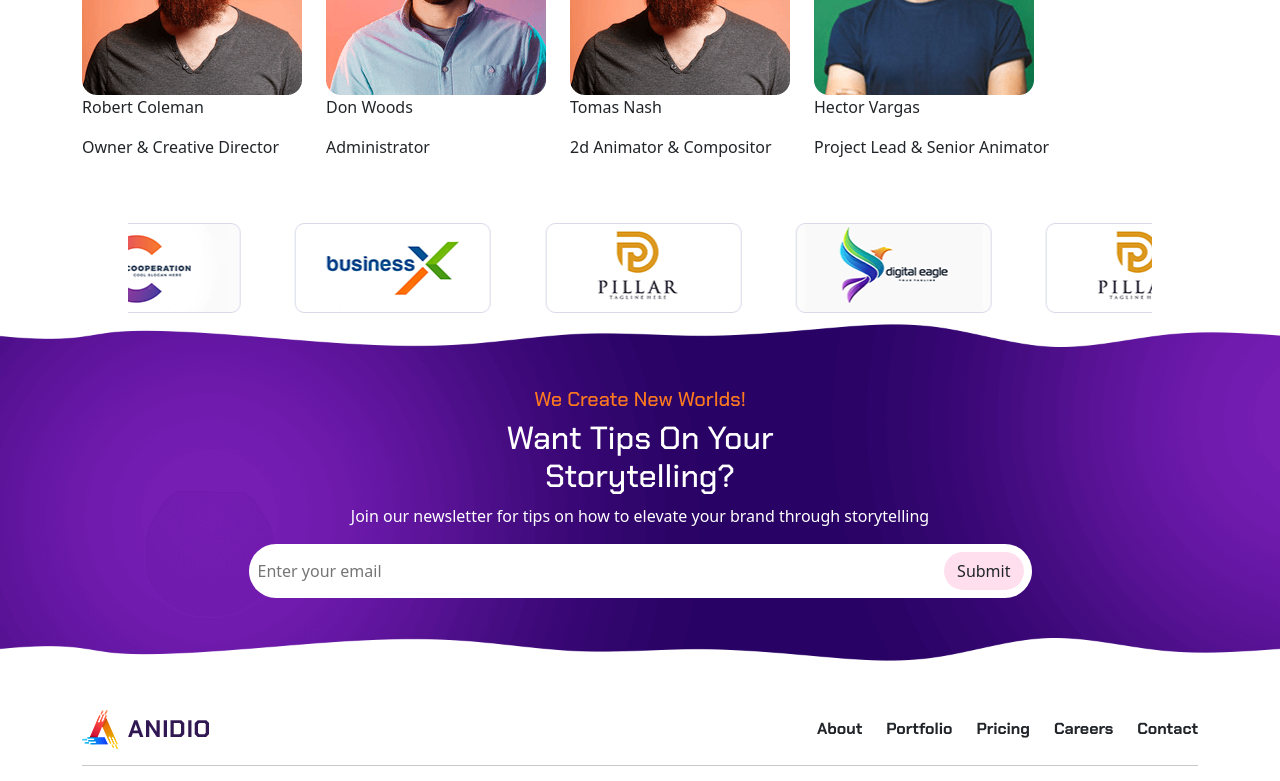
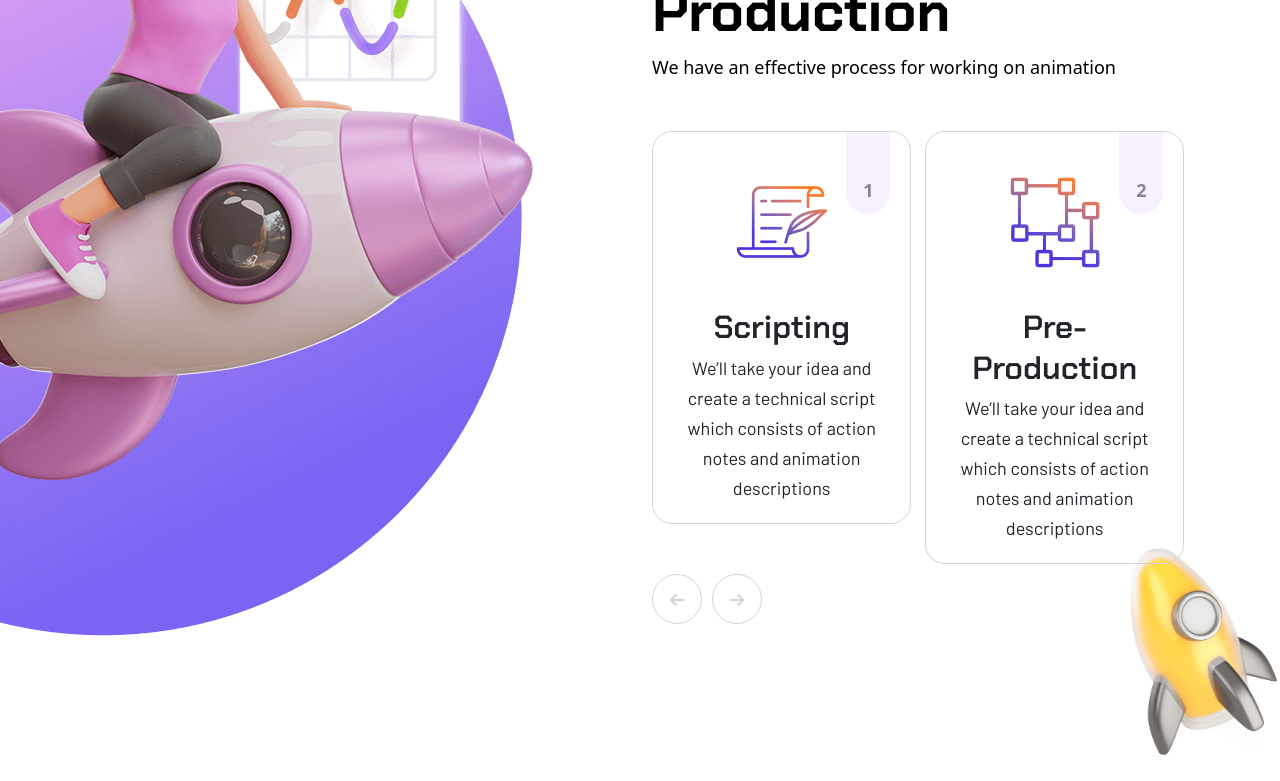
Before and after one commit to IvanTorzoni/proj-html-vuejs, a Vue app: page / in a window 1280 px wide. Shown: the part 3820-4601 px from the top of the page. Built offline with nearby package versions, Linux system fonts and the light colour scheme.

Commit message:
feat: added graphic part to our process section (logic is WIP)

```diff
--- a/src/pages/HomePage.vue
+++ b/src/pages/HomePage.vue
@@ -25,6 +25,7 @@ export default {
 
     <AppFacts />
 
+    <!-- Work Section -->
     <section class="work-section pt-120">
         <div class="container">
             <div class="container">
@@ -46,7 +47,7 @@ export default {
                     <div class="col-lg-6 col-md-6 wow fadeInUp" data-wow-delay="0.2s"
                         style="visibility: visible; animation-delay: 0.2s; animation-name: fadeInUp;">
                         <div class="work-thumb">
-                            <img src="../assets/Img/main-img//work1.png" alt="work-img">
+                            <img src="../assets/Img/main-img/work1.png" alt="work-img">
                             <div class="video-overlay">
                                 <a href="https://www.youtube.com/watch?v=sNub3X8fHew" class="video-btn">
                                     <i class="fas fa-play"></i>
@@ -57,7 +58,7 @@ export default {
                     <div class="col-lg-6 col-md-6 wow fadeInUp" data-wow-delay="0.4s"
                         style="visibility: visible; animation-delay: 0.4s; animation-name: fadeInUp;">
                         <div class="work-thumb">
-                            <img src="../assets/Img/main-img//work2.png" alt="work-img">
+                            <img src="../assets/Img/main-img/work2.png" alt="work-img">
                             <div class="video-overlay">
                                 <a href="https://www.youtube.com/watch?v=sNub3X8fHew" class="video-btn">
                                     <i class="fas fa-play"></i>
@@ -68,7 +69,7 @@ export default {
                     <div class="col-lg-6 col-md-6 wow fadeInUp" data-wow-delay="0.6s"
                         style="visibility: visible; animation-delay: 0.6s; animation-name: fadeInUp;">
                         <div class="work-thumb">
-                            <img src="../assets/Img/main-img//work3.png" alt="work-img">
+                            <img src="../assets/Img/main-img/work3.png" alt="work-img">
                             <div class="video-overlay">
                                 <a href="https://www.youtube.com/watch?v=sNub3X8fHew" class="video-btn">
                                     <i class="fas fa-play"></i>
@@ -79,7 +80,7 @@ export default {
                     <div class="col-lg-6 col-md-6 wow fadeInUp" data-wow-delay="0.8s"
                         style="visibility: visible; animation-delay: 0.8s; animation-name: fadeInUp;">
                         <div class="work-thumb">
-                            <img src="../assets/Img/main-img//work4.png" alt="work-img">
+                            <img src="../assets/Img/main-img/work4.png" alt="work-img">
                             <div class="video-overlay">
                                 <a href="https://www.youtube.com/watch?v=sNub3X8fHew" class="video-btn">
                                     <i class="fas fa-play"></i>
@@ -99,7 +100,90 @@ export default {
         </div>
     </section>
 
-    <h2>process</h2>
+    <!-- Process Section -->
+    <section class="process-section pt-120 pb-120">
+        <div class="container">
+            <div class="row align-items-center justify-content-between flex-row-reverse">
+                <div class="col-xl-6">
+                    <div class="process-content">
+                        <div class="section-header wow fadeInDown" data-wow-delay="0.3s"
+                            style="visibility: visible; animation-delay: 0.3s; animation-name: fadeInDown;">
+                            <h5 class="section-cete">
+                                Our Process
+                            </h5>
+                            <h2 class="section-title">
+                                Our Process for Your
+                                Animation Production
+                            </h2>
+                            <p>
+                                We have an effective process for working on animation
+                            </p>
+                        </div>
+                        <div class="process-slider owl-theme owl-carousel owl-loaded owl-drag">
+
+                            <div class="owl-stage-outer">
+                                <div class="owl-stage">
+                                    <div class="owl-item">
+                                        <div class="process-items">
+                                            <div class="thumb">
+                                                <img src="../assets/Img/main-img/process1.png" alt="process-img">
+                                            </div>
+                                            <div class="process-content">
+                                                <h4>
+                                                    <a href="#0">Scripting</a>
+                                                </h4>
+                                                <p>
+                                                    We’ll take your idea and create a technical script which consists of
+                                                    action notes and animation descriptions
+                                                </p>
+                                            </div>
+                                            <span class="badge">
+                                                1
+                                            </span>
+                                        </div>
+                                    </div>
+                                    <div class="owl-item">
+                                        <div class="process-items">
+                                            <div class="thumb">
+                                                <img src="../assets/Img/main-img/process2.png" alt="process-img">
+                                            </div>
+                                            <div class="process-content">
+                                                <h4>
+                                                    <a href="#0">Pre- Production</a>
+                                                </h4>
+                                                <p>
+                                                    We’ll take your idea and create a technical script which consists of
+                                                    action notes and animation descriptions
+                                                </p>
+                                            </div>
+                                            <span class="badge">
+                                                2
+                                            </span>
+                                        </div>
+                                    </div>
+                                </div>
+                            </div>
+                            <div class="owl-nav">
+                                <button type="button" role="presentation" class="owl-prev"><i
+                                        class="fas fa-arrow-left"></i></button>
+                                <button type="button" role="presentation" class="owl-next"><i
+                                        class="fas fa-arrow-right"></i></button>
+                            </div>
+                        </div>
+                    </div>
+                </div>
+                <div class="col-xl-5">
+                    <div class="process-thumb">
+                        <img src="../assets/Img/main-img/process-thumb.png" alt="process-img">
+                    </div>
+                </div>
+            </div>
+        </div>
+        <div class="rocket">
+            <img src="../assets/Img/main-img/smart4.png" alt="rocket">
+        </div>
+    </section>
+    <!-- Process Section -->
 
     <AppTeam />
 
@@ -109,7 +193,6 @@ export default {
 
 <style scoped lang="scss">
 //WORK SECTION
-
 .work-section {
     padding-top: 120px;
 
@@ -189,7 +272,7 @@ export default {
             box-shadow: 0px 8px 18px 0px rgba(109, 100, 139, 0.61);
         }
 
-        .cmn--border:hover{
+        .cmn--border:hover {
             box-shadow: none;
             color: white;
             border-radius: 100px;
@@ -206,4 +289,188 @@ export default {
 
 }
 
-//END OF WORK SECTION</style>
+//END OF WORK SECTION
+
+//PROCESS SECTION
+.process-section {
+    flex-wrap: wrap;
+    position: relative;
+    overflow: hidden;
+    padding: 120px 0;
+
+    .section-header {
+        position: relative;
+        margin-bottom: 50px;
+
+        .section-cete {
+            margin-bottom: 25px;
+            color: #4d36dc;
+        }
+
+        .section-title {
+            font-weight: 700;
+            color: black;
+            margin-bottom: 5px;
+            font-size: 57px;
+            line-height: 74.1px;
+            margin-top: -12px;
+            font-family: "Chakra Petch", sans-serif;
+        }
+
+        p {
+            font-size: 18px;
+            max-width: 600px;
+            color: black;
+        }
+    }
+
+    .owl-stage-outer {
+        width: 100%;
+        display: flex;
+        flex-wrap: wrap;
+
+        .owl-stage {
+            display: flex;
+        }
+
+        .process-items {
+            border-radius: 20px;
+            padding: 20px 20px;
+            border: 1px solid lightgrey;
+            transition: 0.8s;
+            text-align: center;
+            position: relative;
+            width: 95%;
+
+            .thumb {
+                width: 140px;
+                height: 140px;
+                line-height: 140px;
+                border-radius: 50%;
+                margin: 0 auto;
+                display: flex;
+                align-items: center;
+                justify-content: center;
+                transition: all 2s;
+            }
+
+            .badge {
+                background: #f7f0ff;
+                color: #8d829c;
+                width: 44px;
+                height: 82px;
+                display: block;
+                font-size: 18px;
+                border-radius: 0;
+                display: flex;
+                align-items: flex-end;
+                justify-content: center;
+                padding: 15px 5px;
+                border-radius: 0 0 100px 100px;
+                position: absolute;
+                top: 0;
+                right: 20px;
+            }
+
+            .process-content {
+                padding: 30px 0 0;
+
+                h4 {
+                    font-weight: 600;
+                    margin-bottom: 5px;
+                    font-size: 32px;
+                    line-height: 40.2px;
+                    margin-top: -15px;
+                    font-family: "Chakra Petch", sans-serif;
+                }
+
+                p {
+                    font-size: 18px;
+                    line-height: 30px;
+                    margin-bottom: 0;
+                    font-family: "Barlow", sans-serif;
+                }
+
+            }
+        }
+    }
+
+
+
+    .owl-nav {
+        margin-top: 10px;
+
+        .owl-prev {
+            color: lightgrey;
+            width: 50px;
+            height: 50px;
+            text-align: center;
+            line-height: 50px;
+            border-radius: 50%;
+            transition: all 0.3s;
+            border: 1px solid lightgray;
+            margin-right: 10px;
+        }
+
+        .owl-prev:hover {
+            color: white;
+            background-color: orange;
+            width: 50px;
+            height: 50px;
+            text-align: center;
+            line-height: 50px;
+            border-radius: 50%;
+            transition: all 0.3s;
+            border: 1px solid orange;
+            margin-right: 10px;
+        }
+
+        .owl-next {
+            color: lightgrey;
+            width: 50px;
+            height: 50px;
+            text-align: center;
+            line-height: 50px;
+            border-radius: 50%;
+            transition: all 0.3s;
+            border: 1px solid lightgray;
+        }
+
+        .owl-next:hover {
+            color: white;
+            background-color: orange;
+            width: 50px;
+            height: 50px;
+            text-align: center;
+            line-height: 50px;
+            border-radius: 50%;
+            transition: all 0.3s;
+            border: 1px solid orange;
+            margin-right: 10px;
+        }
+    }
+
+
+    //Img a sinistra
+    .process-thumb {
+        direction: rtl;
+
+        img {
+            max-width: 1000px;
+        }
+    }
+
+    // Razzo
+    .rocket {
+        position: absolute;
+        right: 0;
+        bottom: 0;
+
+        img {
+            width: 100%;
+            height: 100%;
+        }
+    }
+}
+
+//END OF PROCESS SECTION</style>
```
